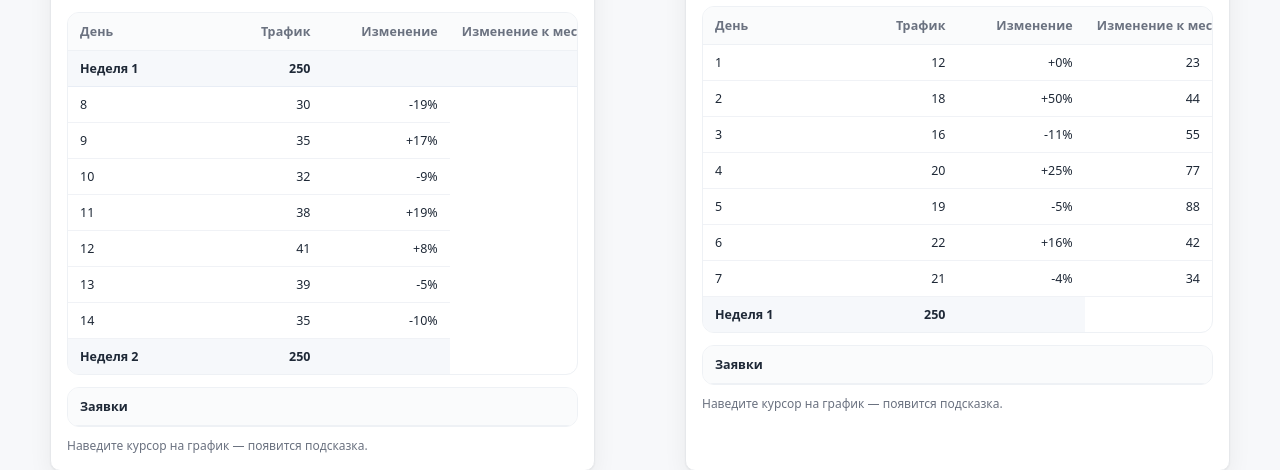
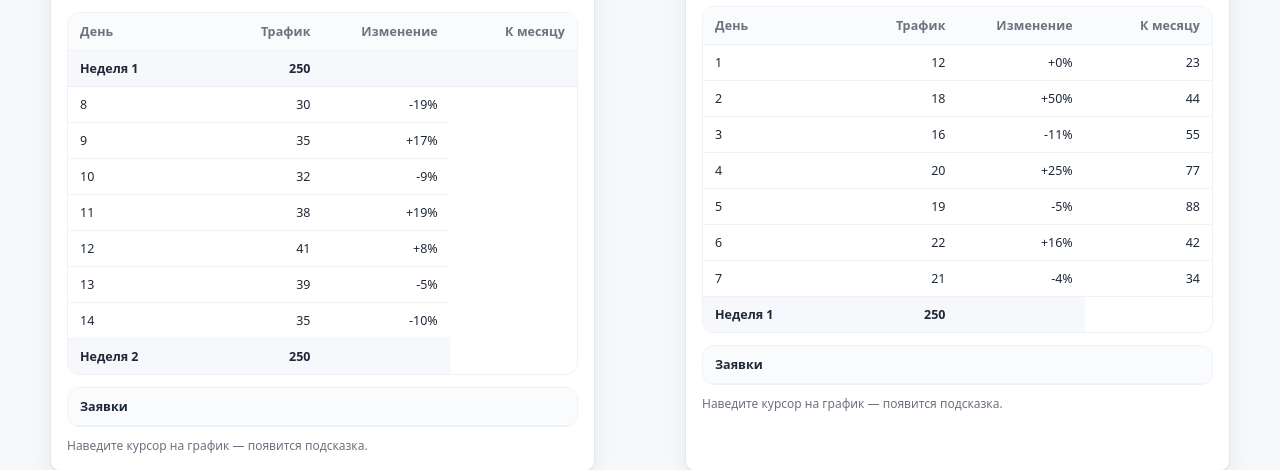
Before and after one commit to digitalvottak-creator/ads_deepseek_project, a Python web app: template app/templates/index.html in a window 1280 px wide. Shown: the part 1675-2145 px from the top of the page. Run offline with Jinja, Linux system fonts and the light colour scheme; the template is opened without the code that fills it, so the values that code supplies are empty.

Commit message:
visual fix 5

```diff
--- a/app/templates/index.html
+++ b/app/templates/index.html
@@ -543,7 +543,7 @@
             <th>День</th>
             <th class="col-traffic">Трафик</th>
             <th class="col-delta">Изменение</th>
-            <th class="col-diff">Изменение к месяцу</th>
+            <th class="col-diff">К месяцу</th>
           </tr>
         </thead>
         <tbody class="js-tableBody4">
@@ -657,7 +657,7 @@
             <th>День</th>
             <th class="col-traffic">Трафик</th>
             <th class="col-delta">Изменение</th>
-            <th class="col-diff">Изменение к месяцу</th>
+            <th class="col-diff">К месяцу</th>
           </tr>
         </thead>
         <tbody class="js-tableBody5">
```
